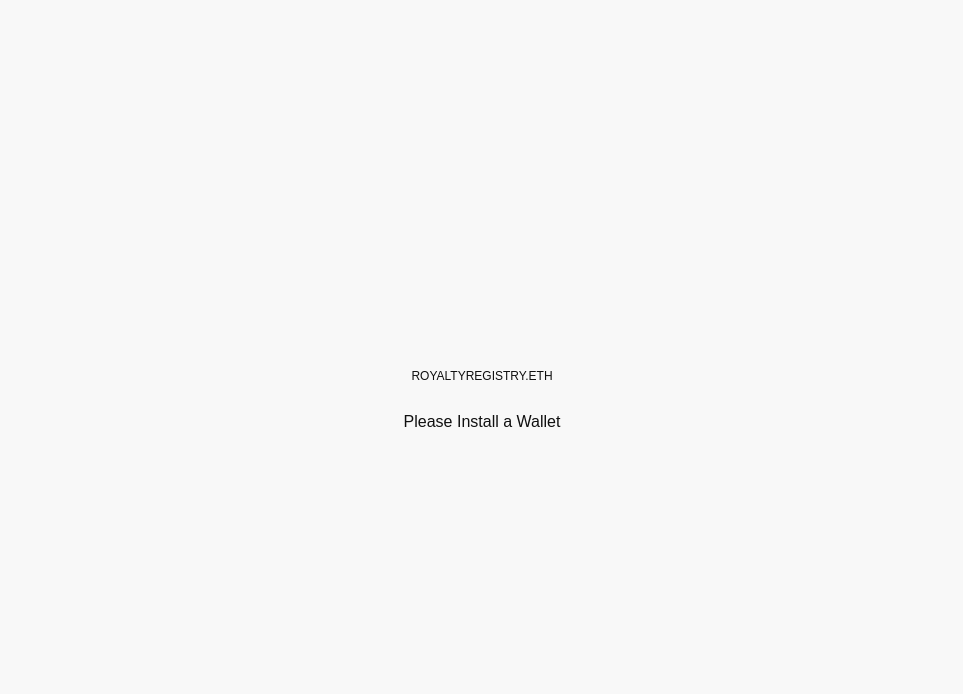
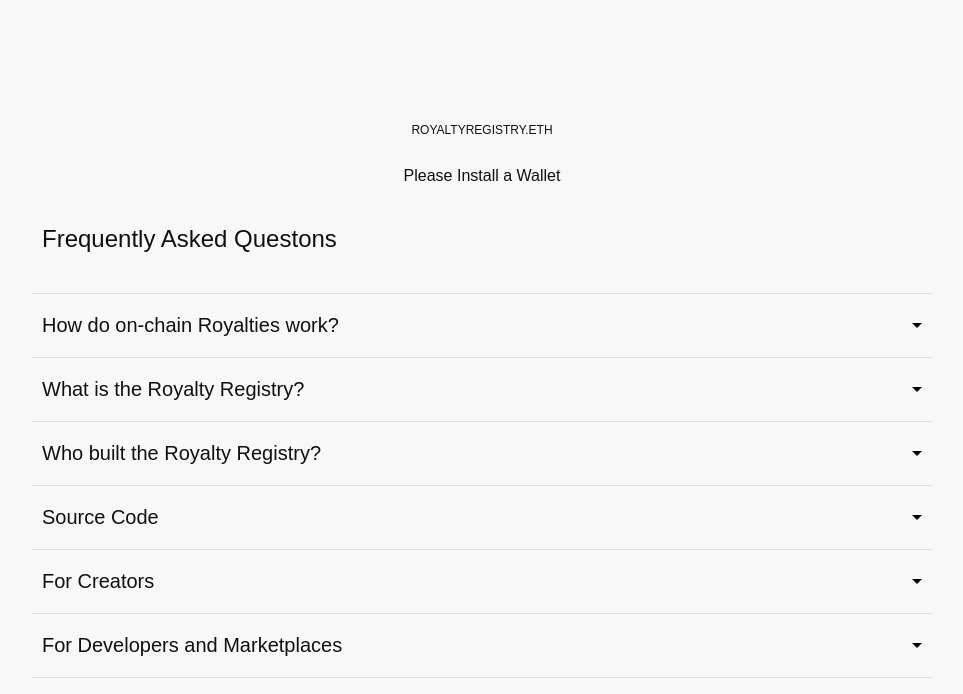
Before and after one commit to manifoldxyz/royalty-registry-client, a Vue app: page /lookup in a window 1280 px wide. Shown: the top 694 px of the page, without its empty margins (158-1121 px from the left). Built offline with nearby package versions, Linux system fonts and the light colour scheme; a web font is replaced by a local one.

Commit message:
show FAQ if there is no wallet or connected to an unsupported network

```diff
--- a/src/App.vue
+++ b/src/App.vue
@@ -9,6 +9,7 @@
         <div class="unsupported-network">
           <h1>RoyaltyRegistry.eth</h1>
           <span>Only Mainnet, Ropsten, and Rinkeby chains are supported.</span>
+          <faq />
         </div>
       </template>
     </template>
@@ -16,6 +17,7 @@
       <div class="install-wallet">
         <h1>RoyaltyRegistry.eth</h1>
         <span>Please Install a Wallet</span>
+        <faq />
       </div>
     </template>
   </div>
@@ -25,10 +27,12 @@
   import { ethers } from "ethers"
   import { Component, Vue, Prop } from 'vue-property-decorator'
   import AppHeader from "@/components/AppHeader.vue"
+  import Faq from "@/components/FAQ.vue"
 
   @Component({
     components: {
       AppHeader,
+      Faq
     }
   })
   export default class App extends Vue {
--- a/src/components/FAQ.vue
+++ b/src/components/FAQ.vue
@@ -100,7 +100,7 @@
     </details>
     <details>
       <summary>
-        <h3>For Developers</h3>
+        <h3>For Developers and Marketplaces</h3>
       </summary>
       <div>
         <p>
```
